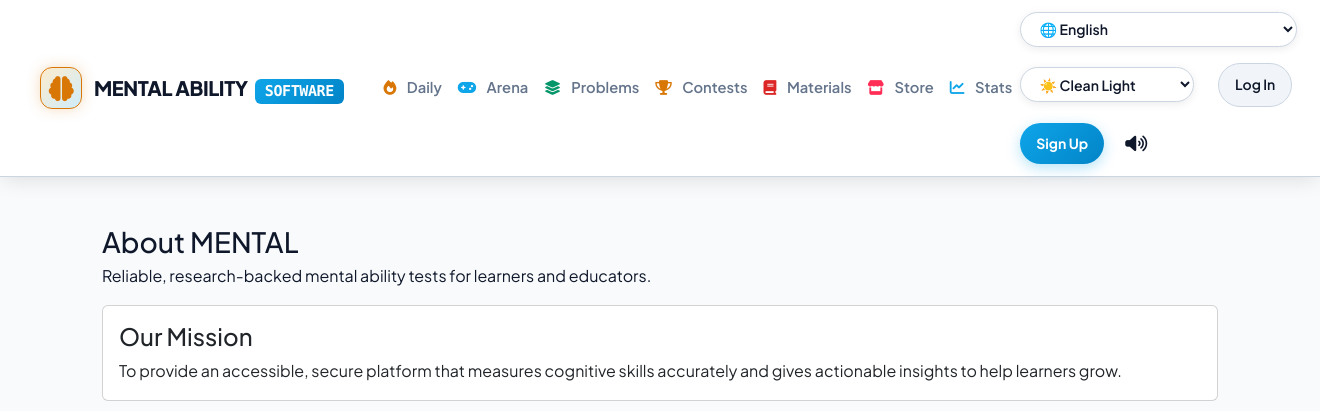
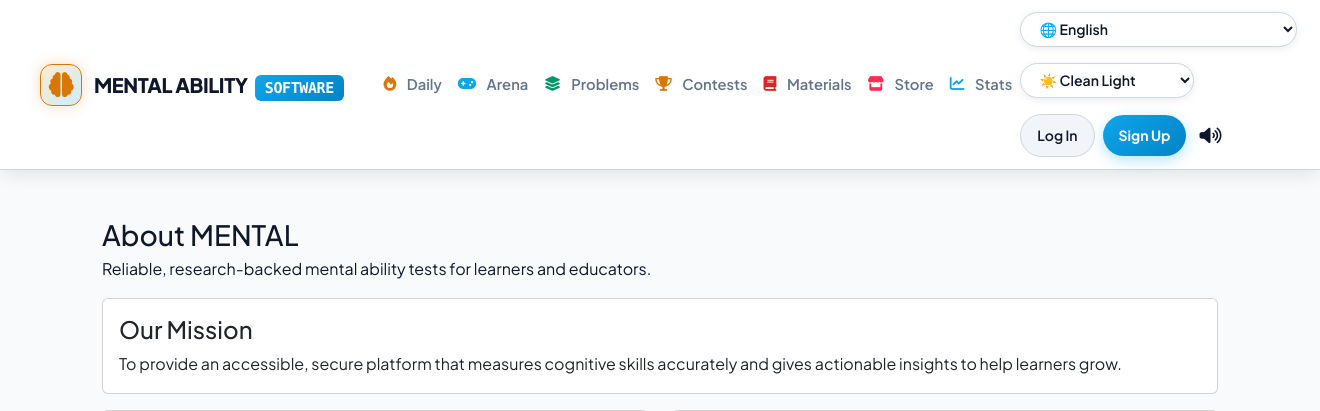
Before and after one commit to shubh-jaiswal-897/MENTAL-ABILITY-TEST-SOFTWARE, a Django app: page /about/ in a window 1320 px wide. Shown: the top 411 px of the page. Run offline with Django 4.2, Linux system fonts and the light colour scheme; data that the repository does not hold is empty.

Commit message:
Group TTS button with Auth buttons and apply flex-nowrap to prevent next-line wrapping

```diff
--- a/templates/base.html
+++ b/templates/base.html
@@ -131,21 +131,30 @@
               <i class="fas fa-crown me-1"></i> {{ profile.rank_title|default:"Novice" }}
             </span>
 
-            <form action="{% url 'logout' %}" method="post" class="d-inline">
+            <div class="d-flex align-items-center gap-2 flex-nowrap">
+              <form action="{% url 'logout' %}" method="post" class="d-inline mb-0">
                 {% csrf_token %}
-              <button class="btn btn-lc-secondary btn-sm rounded-pill px-3" type="submit" title="Logout">
+                <button class="btn btn-lc-secondary btn-sm rounded-pill px-3 text-nowrap" type="submit" title="Logout">
                   <i class="fas fa-sign-out-alt me-1"></i> Exit
                 </button>
               </form>
-          {% else %}
-            <a class="btn btn-lc-secondary btn-sm rounded-pill px-3" href="{% url 'login' %}">Log In</a>
-            <a class="btn btn-lc-primary btn-sm rounded-pill px-3" href="{% url 'quiz:signup' %}">Sign Up</a>
-          {% endif %}
 
               <!-- Voice / Read Page Aloud Button -->
-          <a id="ttsButton" href="javascript:void(0);" onclick="toggleTTS()" title="Read Page Aloud" class="text-decoration-none d-flex align-items-center justify-content-center" style="color: var(--lc-text); width: 32px; height: 32px; font-size: 1.1rem; border-radius: 50%; transition: background-color 0.2s;">
+              <a id="ttsButton" href="javascript:void(0);" onclick="toggleTTS()" title="Read Page Aloud" class="text-decoration-none d-flex align-items-center justify-content-center flex-shrink-0" style="color: var(--lc-text); width: 32px; height: 32px; font-size: 1.1rem; border-radius: 50%; transition: background-color 0.2s;">
                 <i class="fas fa-volume-up"></i>
               </a>
+            </div>
+          {% else %}
+            <div class="d-flex align-items-center gap-2 flex-nowrap">
+              <a class="btn btn-lc-secondary btn-sm rounded-pill px-3 text-nowrap" href="{% url 'login' %}">Log In</a>
+              <a class="btn btn-lc-primary btn-sm rounded-pill px-3 text-nowrap" href="{% url 'quiz:signup' %}">Sign Up</a>
+
+              <!-- Voice / Read Page Aloud Button -->
+              <a id="ttsButton" href="javascript:void(0);" onclick="toggleTTS()" title="Read Page Aloud" class="text-decoration-none d-flex align-items-center justify-content-center flex-shrink-0" style="color: var(--lc-text); width: 32px; height: 32px; font-size: 1.1rem; border-radius: 50%; transition: background-color 0.2s;">
+                <i class="fas fa-volume-up"></i>
+              </a>
+            </div>
+          {% endif %}
         </div>
       </div>
     </div>
```
Also changed, not shown: db.sqlite3. Lines whose indentation alone changed are shown as unchanged.
